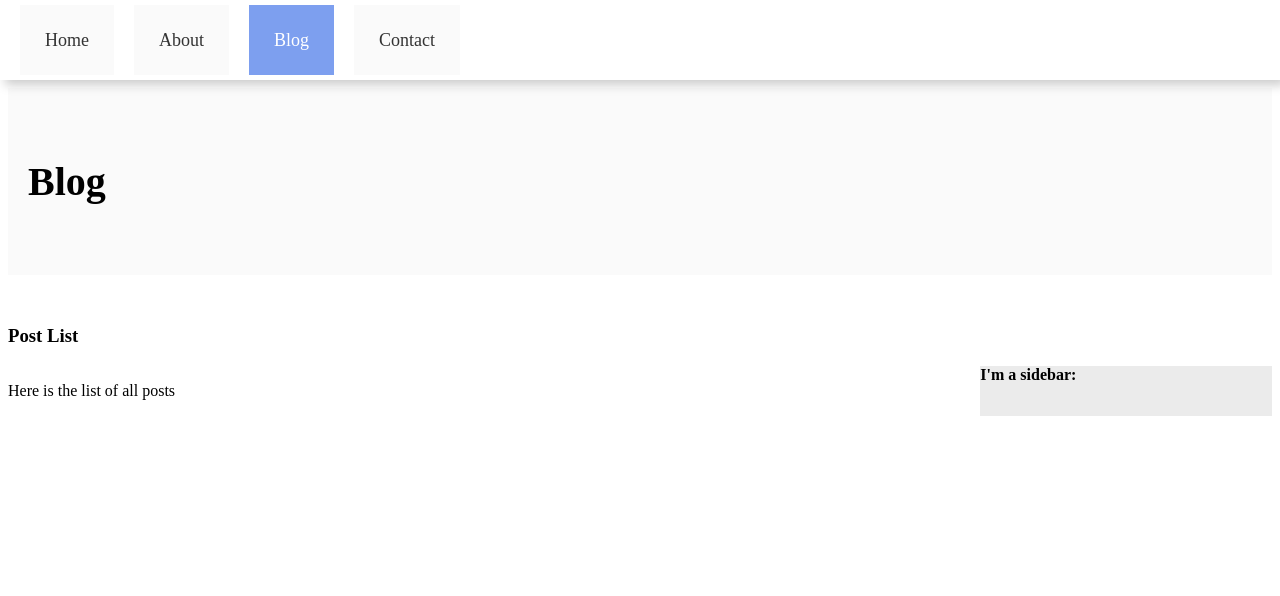
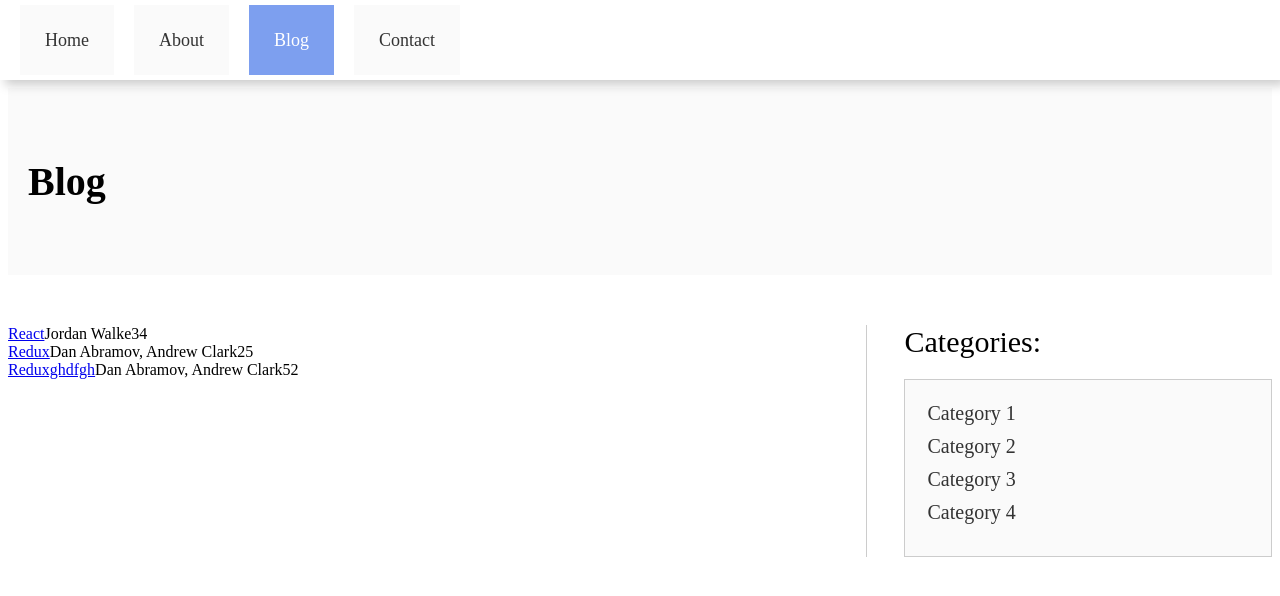
Before and after one commit to Martin-Mather/react-web-templat, a React (Create React App) app: page /blog in a window 1280 px wide. Shown: the top 596 px of the page. Built offline with nearby package versions, Linux system fonts and the light colour scheme.

Commit message:
- inital blog list component - initial sidebar component

```diff
--- a/src/blog/Blog.js
+++ b/src/blog/Blog.js
@@ -1,5 +1,6 @@
 import React from 'react';
 import BlogSidebar from './BlogSidebar';
+import BlogPostsList from './BlogPostsList';
 
 import {
     Switch,
@@ -14,65 +15,35 @@ function Blog() {
 
     return (
         <div>
-            <header className={'page-head'}><h1>Blog</h1></header>
             <Switch>
                 <Route exact path={path}>
-                    <PostsListView />
+                    <BlogListView />
                 </Route>
                 <Route path={`${path}/:category`}>
-                    <PostsListView />
+                    <BlogListView />
                 </Route>
             </Switch>
         </div>
     );
 }
 
-function PostsListView() {
+function BlogListView() {
 
     let { category } = useParams();
 
     //todo: jesli taka kategoria nie istnieje - powinna byc strona 404???
 
     return (
-        <div className={'width-holder'}>
-            <h3>Post List</h3>
-            <div className={'two-cols-l'}>
-                <PostsList category={category} />
-                <BlogSidebar category={category} />
+        <div>
+            <header className={'page-head'}><h1>Blog {category}</h1></header>
+            <div className={'width-holder'}>
+                <div className={'two-cols-l'}>
+                    <BlogPostsList category={category} />
+                    <BlogSidebar category={category} />
+                </div>
             </div>
         </div>
     );
 }
 
-class PostsList extends React.Component {
-
-    constructor(props) {
-        super(props);
-        this.category = this.props.category;
-    }
-
-    render() {
-
-        if(this.category){
-
-            return(
-                <div>
-                    <b>Category: {this.category}</b>
-                    <p>Here is the list of category posts <b>{this.category}</b> </p>
-                </div>
-            );
-
-        }else {
-
-            return(
-                <div>
-                    <p>Here is the list of all posts</p>
-                </div>
-            );
-        }
-
-    }
-}
-
-
 export default Blog;
--- /dev/null
+++ b/src/blog/BlogPostsList.js
@@ -0,0 +1,135 @@
+import React from 'react';
+
+
+//===========================  COMPONENTS
+//===========================  COMPONENTS
+
+function BlogPostsList({category}) {
+
+    //STATES HANDLER
+    const [stories, dispatchStories] = React.useReducer(
+        storiesReducer,
+        { data: [], isLoading: false, isError: false }
+    );
+
+    React.useEffect(() => {
+
+        dispatchStories({ type: 'STORIES_FETCH_INIT' });
+        getAsyncStories()
+            .then(result => {
+                dispatchStories({
+                    type: 'STORIES_FETCH_SUCCESS',
+                    payload: result.data.stories,
+                });
+            })
+            .catch(() =>
+                dispatchStories({ type: 'STORIES_FETCH_FAILURE' })
+            );
+
+    }, []);
+
+
+    return (
+        <div>
+            {category}
+            {stories.isError && <p>Something went wrong ...</p>}
+            {stories.isLoading ? (
+                <p>Loading ...</p>
+            ) : (
+                <List list={stories.data} />
+            )}
+        </div>
+    );
+}
+
+const List = props =>
+    props.list.map(item => (
+        <div key={item.objectID}>
+          <span>
+            <a href={item.url}>{item.title}</a>
+          </span>
+            <span>{item.author}</span>
+            <span>{item.num_comments}</span>
+            <span>{item.points}</span>
+        </div>
+));
+
+
+//===========================  DATA & VARIABLES
+//===========================  DATA & VARIABLES
+
+
+const initialStories = [
+    {
+        title: 'React',
+        url: 'https://reactjs.org/',
+        author: 'Jordan Walke',
+
+        num_comments: 3,
+        points: 4,
+        objectID: 0,
+    },
+    {
+        title: 'Redux',
+        url: 'https://redux.js.org/',
+        author: 'Dan Abramov, Andrew Clark',
+        num_comments: 2,
+        points: 5,
+        objectID: 1,
+    },{
+        title: 'Reduxghdfgh',
+        url: 'https://redux.js.org/',
+        author: 'Dan Abramov, Andrew Clark',
+        num_comments: 5,
+        points: 2,
+        objectID: 2
+    }
+
+];
+
+const storiesReducer = (state, action) => {
+    switch (action.type) {
+
+        case 'STORIES_FETCH_INIT':
+            return {
+                ...state,
+                isLoading: true,
+                isError: false,
+            };
+        case 'STORIES_FETCH_SUCCESS':
+            return {
+                ...state,
+                isLoading: false,
+                isError: false,
+                data: action.payload,
+            };
+        case 'STORIES_FETCH_FAILURE':
+            return {
+                ...state,
+                isLoading: false,
+                isError: true,
+            };
+        case 'REMOVE_STORY':
+            return {
+                ...state,
+                data: state.data.filter(
+                    story => action.payload.objectID !== story.objectID
+                ),
+            };
+
+        default:
+            throw new Error();
+    }
+};
+
+const getAsyncStories = () =>
+    new Promise(resolve =>
+        setTimeout(
+            () => resolve({ data: { stories: initialStories } }),
+            2000
+        )
+    );
+
+
+
+export default BlogPostsList;
--- a/src/blog/BlogSidebar.js
+++ b/src/blog/BlogSidebar.js
@@ -1,4 +1,8 @@
 import React from 'react';
+
+import {
+    NavLink,
+} from "react-router-dom";
 
 class BlogSidebar extends React.Component {
 
@@ -12,7 +16,16 @@ class BlogSidebar extends React.Component {
 
         return(
             <aside>
-                <b>I'm a sidebar: {this.category}</b>
+
+                <h3>Categories:</h3>
+
+                <nav className={'sidebar-nav'}>
+                   <NavLink to="/blog/category1" activeClassName="active">Category 1</NavLink>
+                   <NavLink to="/blog/category2" activeClassName="active">Category 2</NavLink>
+                   <NavLink to="/blog/category3" activeClassName="active">Category 3</NavLink>
+                   <NavLink to="/blog/category4" activeClassName="active">Category 4</NavLink>
+                </nav>
+
             </aside>
         );
 
--- a/src/contact/contact.js
+++ b/src/contact/contact.js
@@ -1,5 +1,4 @@
 import React from 'react';
-
 
 
 function Contact() {
@@ -9,81 +8,15 @@ function Contact() {
     *  formularz kontaktowy dzialajacy
     * */
 
-    const storiesReducer = (state, action) => {
-        if (action.type === 'SET_STORIES') {
-            return action.payload;
-        } else {
-            throw new Error();
-        }
-    };
-
-
-    const data = [
-        {
-            title: 'React',
-            url: 'https://reactjs.org/',
-            author: 'Jordan Walke',
-
-            num_comments: 3,
-            points: 4,
-            objectID: 0,
-        },
-        {
-            title: 'Redux',
-            url: 'https://redux.js.org/',
-            author: 'Dan Abramov, Andrew Clark',
-            num_comments: 2,
-            points: 5,
-            objectID: 1,
-        },{
-            title: 'Reduxghdfgh',
-            url: 'https://redux.js.org/',
-            author: 'Dan Abramov, Andrew Clark',
-            num_comments: 5,
-            points: 2,
-            objectID: 2
-        }
-
-    ];
-
-
-    const [stories, dispatchStories] = React.useReducer(
-        storiesReducer,
-        []
-    );
-
-
-    setTimeout(()=>{
-        dispatchStories({
-            type: 'SET_STORIES',
-            payload: data,
-        });
-    },3000);
-
 
     return (
         <div>
             <header className={'page-head'}><h1>Contact</h1></header>
             <div className={'width-holder'}>
                 <p>Contact page content</p>
-                <List list={stories} />
             </div>
         </div>
     );
 }
 
-const List = props =>
-    props.list.map(item => (
-        <div key={item.objectID}>
-          <span>
-            <a href={item.url}>{item.title}</a>
-          </span>
-            <span>{item.author}</span>
-            <span>{item.num_comments}</span>
-            <span>{item.points}</span>
-        </div>
-    ));
-
-
-
 export default Contact;
--- a/src/index.css
+++ b/src/index.css
@@ -70,13 +70,44 @@ h1 {
   font-weight: 600;
 }
 
+h3 {
+  font-weight: normal;
+  font-size: 30px;
+  margin: 0 0 20px 0;
+}
+
 .two-cols-l {
   display: flex;
 }
 .two-cols-l > div {
-  width: 100%;
+  width: 70%;
 }
 .two-cols-l aside {
   width: 30%;
-  background-color: #ebebeb;
+  padding-left: 3%;
+  border-left: 1px solid #ccc;
 }
+
+/* sidebar */
+
+
+.sidebar-nav {
+  display: flex;
+  flex-direction: column;
+  padding: 6%;
+
+  background-color: #fafafa;
+  border: 1px solid #ccc;
+}
+.sidebar-nav  a {
+  color: #333;
+  text-decoration: none;
+  margin-bottom: 10px;
+  font-size: 20px;
+}
+.sidebar-nav a.active {
+  color: #7d9fef;
+}
+.sidebar-nav a:hover {
+  color: #ccc;
+}
```
Also changed, not shown: 1 other file (tests, documents, lock files or other folders).
